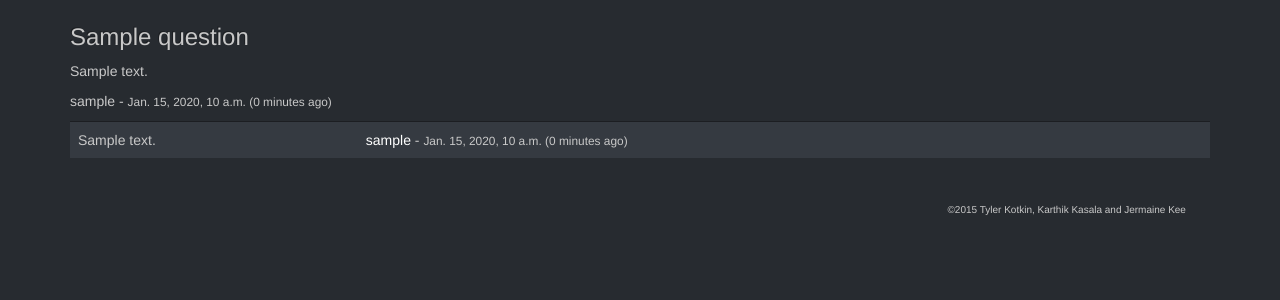
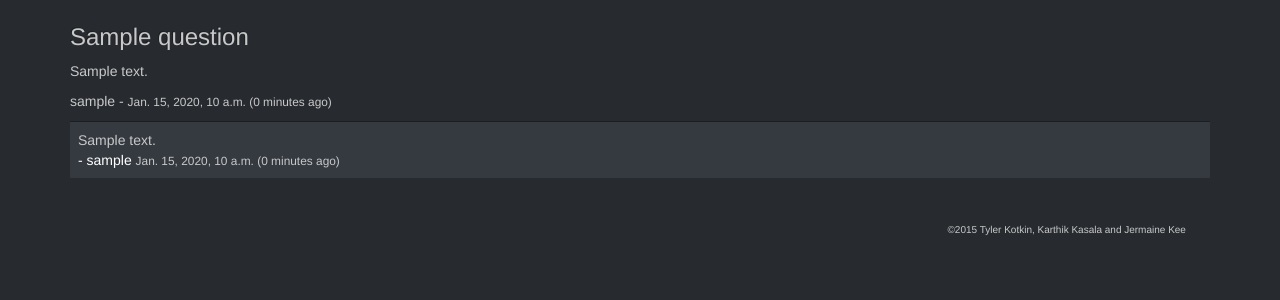
Before and after one commit to TylerKotkin/Question-Box, a Django app: page /answer/1 in a window 1280 px wide. Shown: the part 52-352 px from the top of the page. Run offline with Django 3.2, Linux system fonts and the light colour scheme; tables that the repository leaves empty hold one stand-in row (values such as "Sample post"); some libraries are stand-ins or nearby versions.

```diff
--- a/question_box/inquest/templates/inquest/answer_list.html
+++ b/question_box/inquest/templates/inquest/answer_list.html
@@ -31,13 +31,16 @@
 <table class="table table-striped">
 {% for answer in answers %}
   <tr>
-    <td>{{ answer.text }}</td>
-    <td><a href="{% url 'user_detail' answer.user.pk %}">{{ answer.user }}</a> - <small>{{ answer.timestamp}} ({{ answer.timestamp | timesince }} ago)</small></td>
+    <td>{{ answer.text }}
+    <br><a href="{% url 'user_detail' answer.user.pk %}">- {{ answer.user }}</a> <small>{{ answer.timestamp}} ({{ answer.timestamp | timesince }} ago)</small></td>
   </tr>
   {% endfor %}
 </table>
 
+<div class="text-center">
+      {% bootstrap_pagination page_obj pages_to_show=5 %}
+    </div>
 
-
+</body>
 
 {% endblock %}
```
